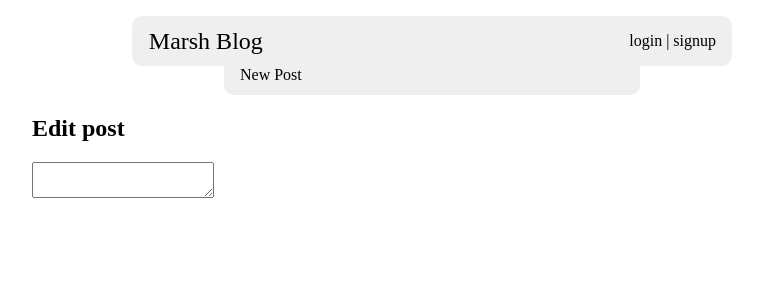
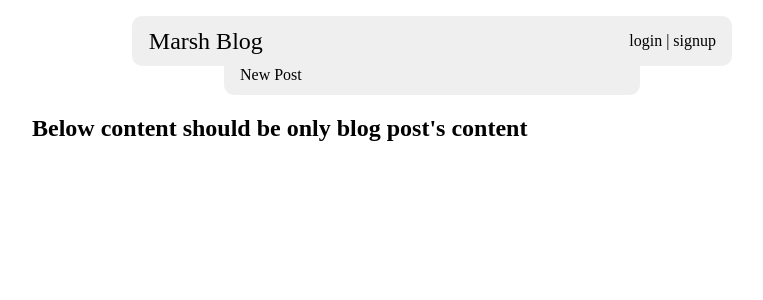
Before and after one commit to Minimalistic/Udacity-Multi-User-Blog, a Python web app: template templates/editpost.html in a window 1280 px wide. Shown: the top 300 px of the page, without its empty margins (208-971 px from the left). Run offline with Jinja, Linux system fonts and the light colour scheme; the template is opened without the code that fills it, so the values that code supplies are empty.

Commit message:
Functionally able to render specific post's content in html on editpost.html

```diff
--- a/templates/editpost.html
+++ b/templates/editpost.html
@@ -1,9 +1,9 @@
 {% extends "base.html" %}
 
 {% block content %}
-  <h2>Edit post</h2>
-  <form>
-    <textarea type="text"> </textarea>
-  </form>
-{{ post.render() | safe }}
+  <h2>Below content should be only blog post's content</h2>
+<p>
+{{ post.content }}
+</p>
+
 {% endblock %}
```
Also changed, not shown: marshblog.py (+23 -23 lines), 1 other file.
